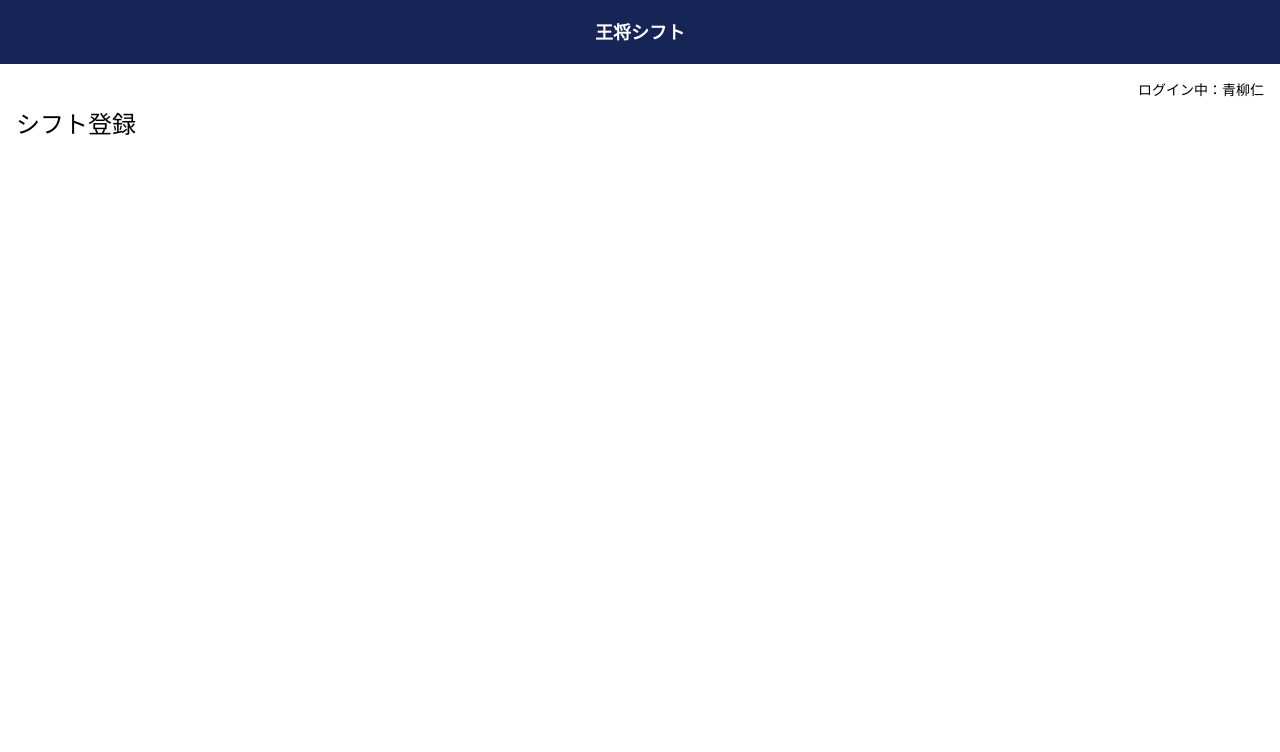
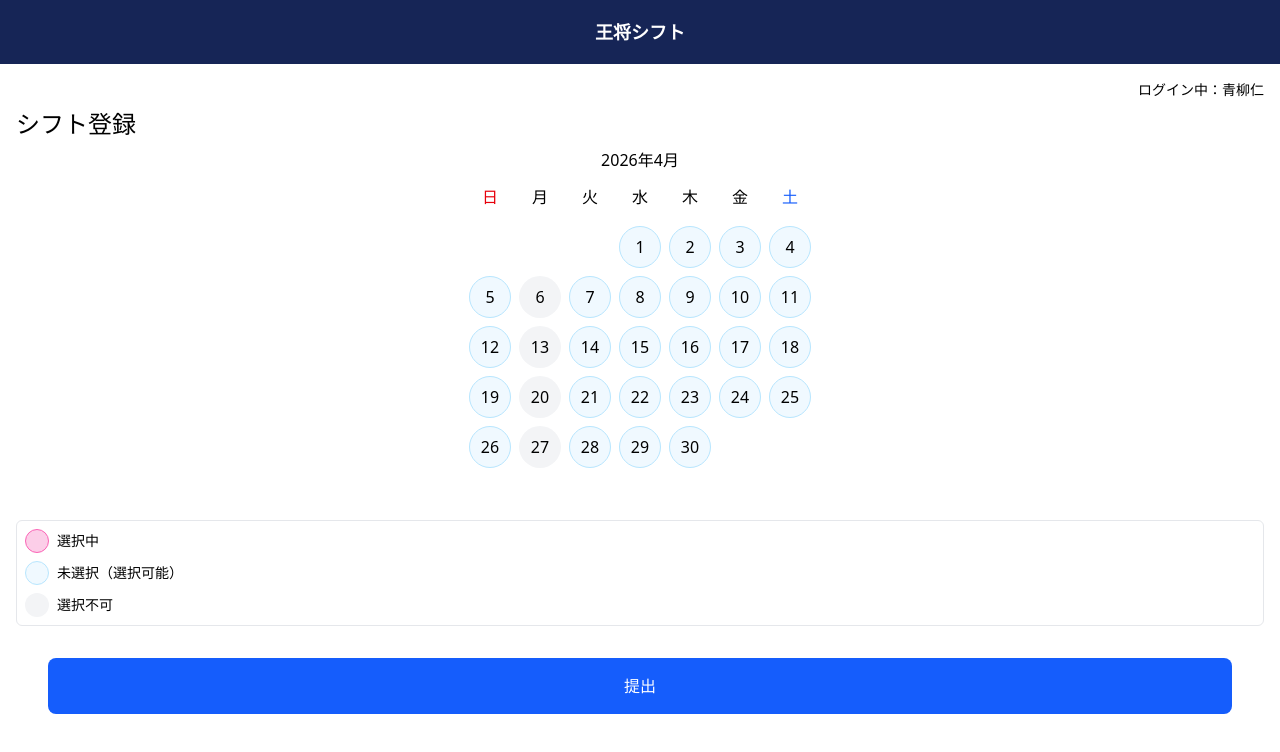
Before and after one commit to andmatcha/oh-show, a Next.js app in the folder frontend/: page /submit in a window 1280 px wide. Shown: the top 752 px of the page. Built offline with nearby package versions, Linux system fonts and the light colour scheme.

Commit message:
feat: :sparkles: シフト提出画面UI実装

```diff
--- a/frontend/src/app/submit/page.tsx
+++ b/frontend/src/app/submit/page.tsx
@@ -1,9 +1,76 @@
+"use client";
+
+import Calender from "@/components/Calender";
 import Layout from "@/components/Layout";
+import { DEADLINE } from "@/constants/shift";
+import dayjs from "dayjs";
+import { useState } from "react";
 
 const Submit = () => {
+  let year: number;
+  let month: number;
+  const today = dayjs();
+  if (today.date() > DEADLINE) {
+    year = today.add(1, "month").year();
+    month = today.add(1, "month").month() + 1;
+  } else {
+    year = today.year();
+    month = today.month() + 1;
+  }
+
+  const [dates, setDates] = useState<number[]>([]);
+
+  const handleClick = (value: number | undefined) => {
+    let newDates: number[] = [];
+    if (!value) return;
+    if (!dates.includes(value)) {
+      newDates = [...dates, value];
+    } else {
+      newDates = dates.filter((date) => date !== value);
+    }
+    setDates(newDates);
+  };
+
+  const handleSubmit = (e: React.FormEvent, dates: number[]) => {
+    e.preventDefault();
+    // 提出処理
+    console.log(dates);
+  };
   return (
     <Layout title="シフト登録">
-      <div></div>
+      <form onSubmit={(e) => handleSubmit(e, dates)}>
+        <div className="pb-8">
+          <Calender
+            year={year}
+            month={month}
+            dates={dates}
+            setDates={setDates}
+            handleClick={handleClick}
+          />
+        </div>
+        <ul className="w-full flex flex-col gap-2 mt-4 mb-8 border border-gray-200 rounded-md p-2">
+          <li className="w-full flex items-center gap-2">
+            <div className="w-6 h-6 rounded-full border border-pink-400 bg-pink-200"></div>
+            <p className="text-sm">選択中</p>
+          </li>
+          <li className="w-full flex items-center gap-2">
+            <div className="w-6 h-6 rounded-full border border-sky-200 bg-sky-50"></div>
+            <p className="text-sm">未選択（選択可能）</p>
+          </li>
+          <li className="w-full flex items-center gap-2">
+            <div className="w-6 h-6 rounded-full border border-transparent bg-gray-100"></div>
+            <p className="text-sm">選択不可</p>
+          </li>
+        </ul>
+        <div className="px-8">
+          <button
+            type="submit"
+            className="w-full bg-blue-600 rounded-lg p-4 text-white hover:bg-blue-700 transition-all duration-300 cursor-pointer"
+          >
+            提出
+          </button>
+        </div>
+      </form>
     </Layout>
   );
 };
```
